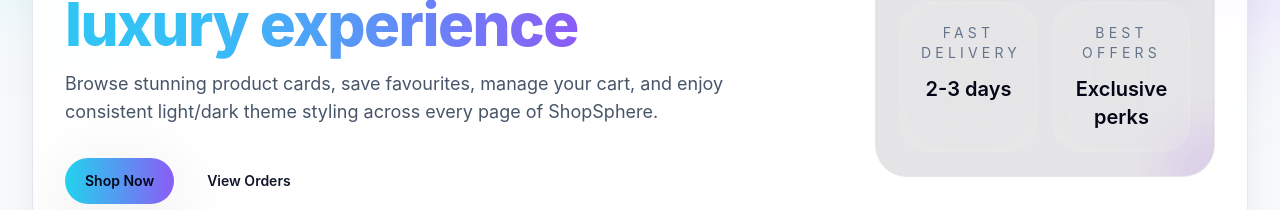
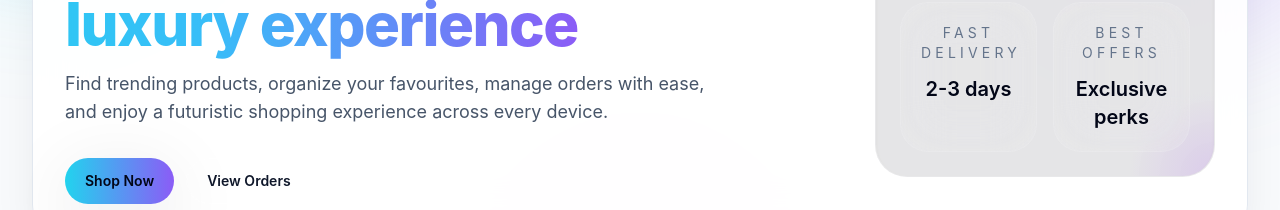
Before and after one commit to kvk1999/ecommerceshop, a React (Vite) app in the folder client/: page / in a window 1280 px wide. Shown: the part 388-598 px from the top of the page. Built offline with nearby package versions, Linux system fonts and the light colour scheme; no server answers.

Commit message:
Update Home.jsx

```diff
--- a/client/src/pages/Home.jsx
+++ b/client/src/pages/Home.jsx
@@ -44,7 +44,7 @@ export default function Home() {
               Discover premium products with a <span className="bg-gradient-to-r from-cyan-400 via-sky-400 to-violet-500 bg-clip-text text-transparent">modern luxury experience</span>
             </h1>
             <p className="text-base leading-8 text-slate-600 dark:text-slate-300 sm:text-lg">
-              Browse stunning product cards, save favourites, manage your cart, and enjoy consistent light/dark theme styling across every page of ShopSphere.
+              Find trending products, organize your favourites, manage orders with ease, and enjoy a futuristic shopping experience across every device.
             </p>
           </div>
           <div className="flex flex-wrap gap-3">
```
